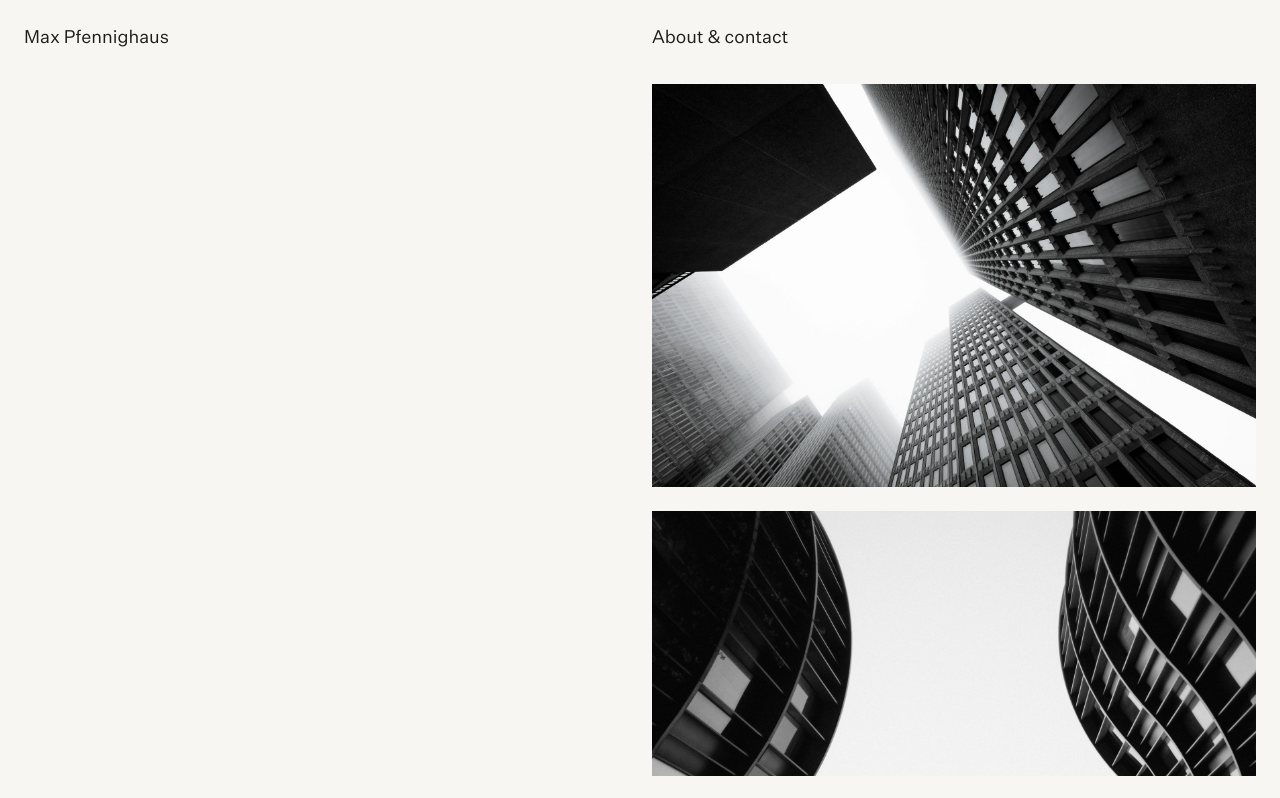
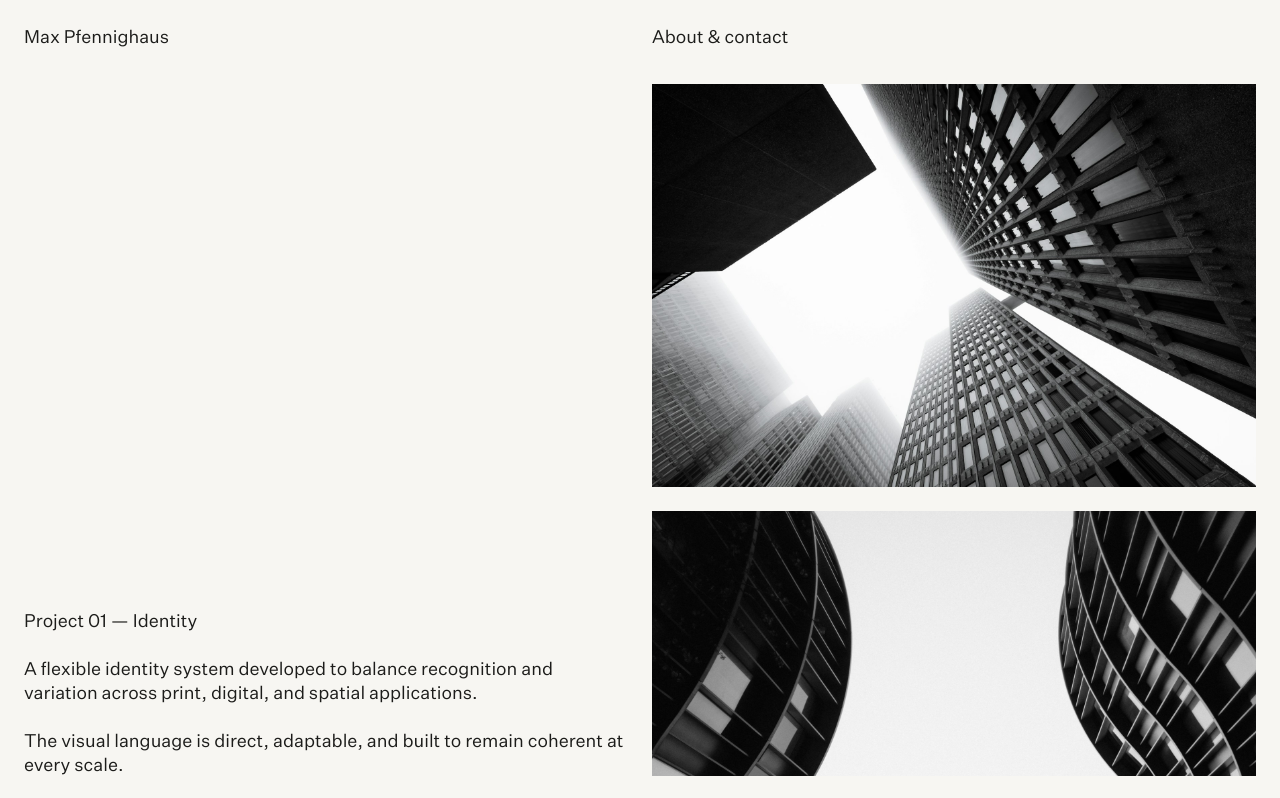
Before and after one commit to mxpf/make-placid-portfolio, a Next.js app: page /projects/project-01 in a window 1280 px wide. Shown: the top 798 px of the page. Built offline with nearby package versions, Linux system fonts and the light colour scheme.

Commit message:
Keep project description fixed on desktop

```diff
--- a/app/globals.css
+++ b/app/globals.css
@@ -171,7 +171,7 @@ iframe {
   gap: var(--spacing-2);
   min-height: 100vh;
   padding: var(--header-height) 24px calc(var(--rail-height) * 2);
-  animation: page-in 320ms ease both;
+  animation: project-page-in 320ms ease both;
 }
 
 .project-summary-column {
@@ -393,6 +393,12 @@ iframe {
   }
 }
 
+@keyframes project-page-in {
+  from {
+    opacity: 0;
+  }
+}
+
 @media (max-width: 767px) {
   .site-header {
     position: relative;
```
Also changed, not shown: 1 other file (tests, documents, lock files or other folders).
